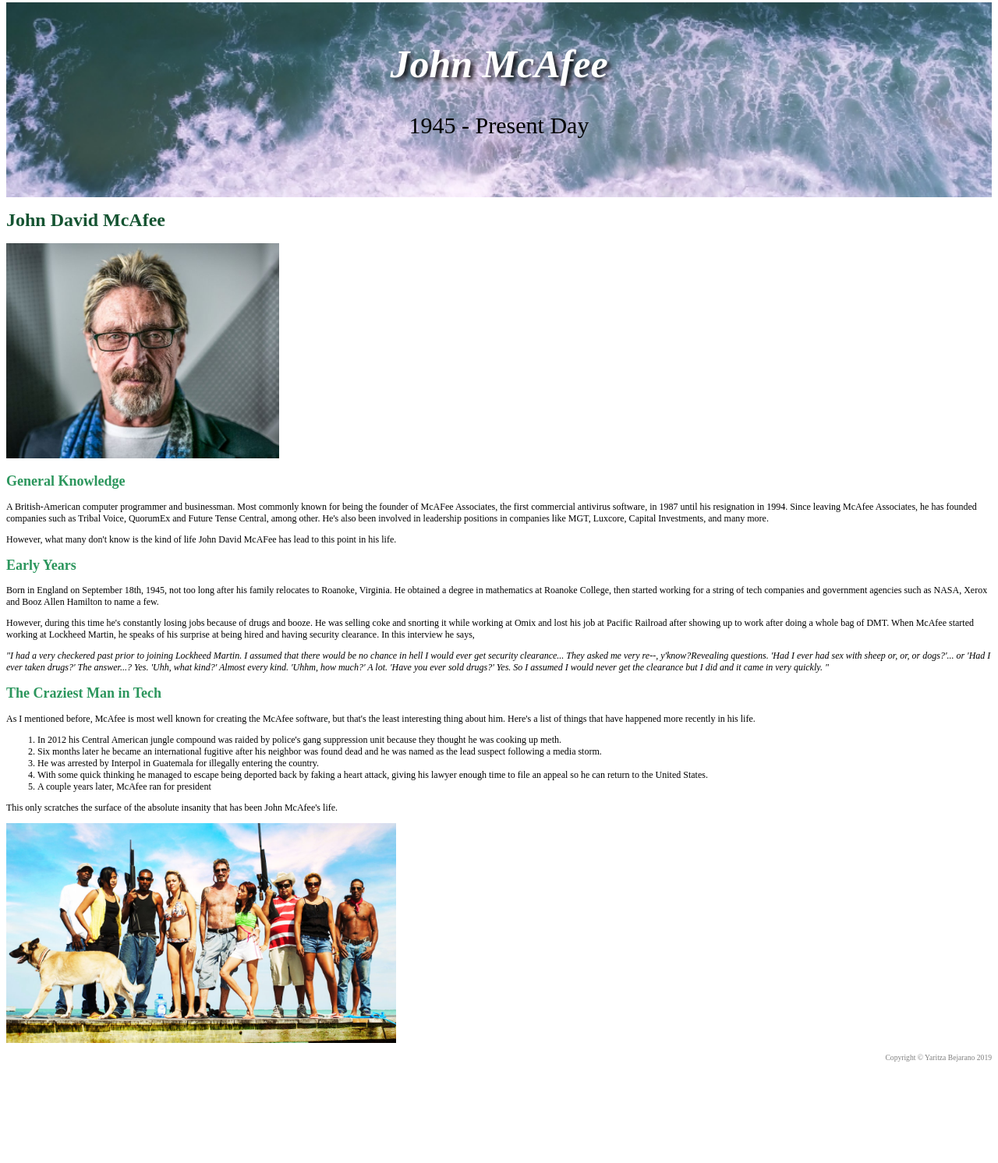
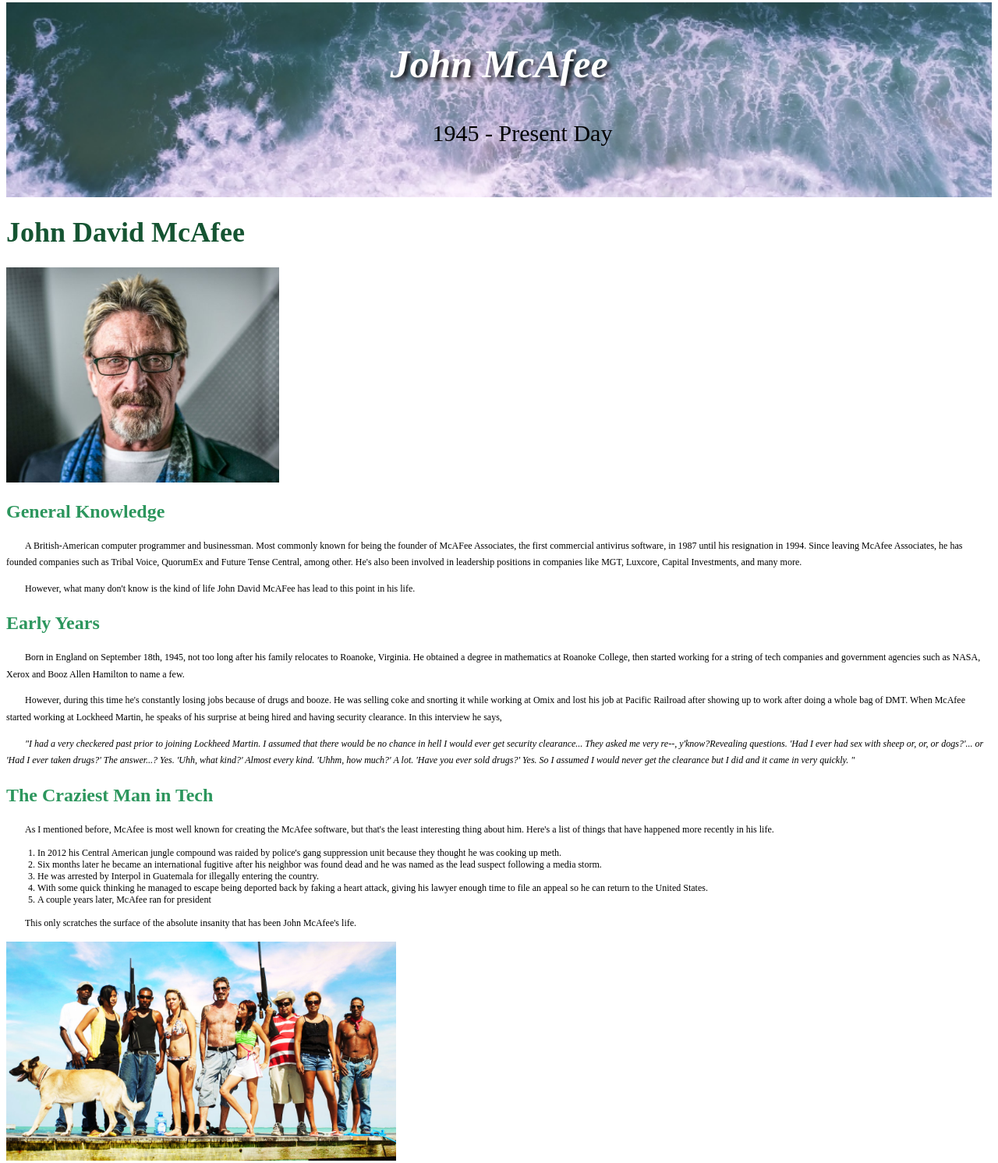
Before and after one commit to yahtzi/Assignment-03, a plain HTML site: page index.html in a window 1280 px wide. Shown: the part 31-1523 px from the top of the page at 78% size. Before the commit the page ends 1403 px from the top, so only its background shows below. Drawn offline with Linux system fonts and the light colour scheme.

Commit message:
I've added the rest of my text and images and finalized

```diff
--- a/main.css
+++ b/main.css
@@ -25,22 +25,30 @@
 }
 h1 {
     color: #155432;
+    font-size: 3em;
 }
 h2 {
     color: #2c965d;
+    font-size: 2em;
 }
 .interview {
     font-style: italic
+}
+.interview:hover {
+    color: #60f086;
 }
 .JohnAlone {
     width: 350px;
 }
 .JohnGroup {
     width: 500px;
-    align-content: center;
 }
 #copyright {
     text-align: right;
     color: gray;
     font-size: 80%;
 }
+p {
+    text-indent: 2em;
+    line-height: 1.8em;
+}
```
Also changed, not shown: images/JohnWithGirls.jpg (added), images/john-mcafee-jail.webp (added).
